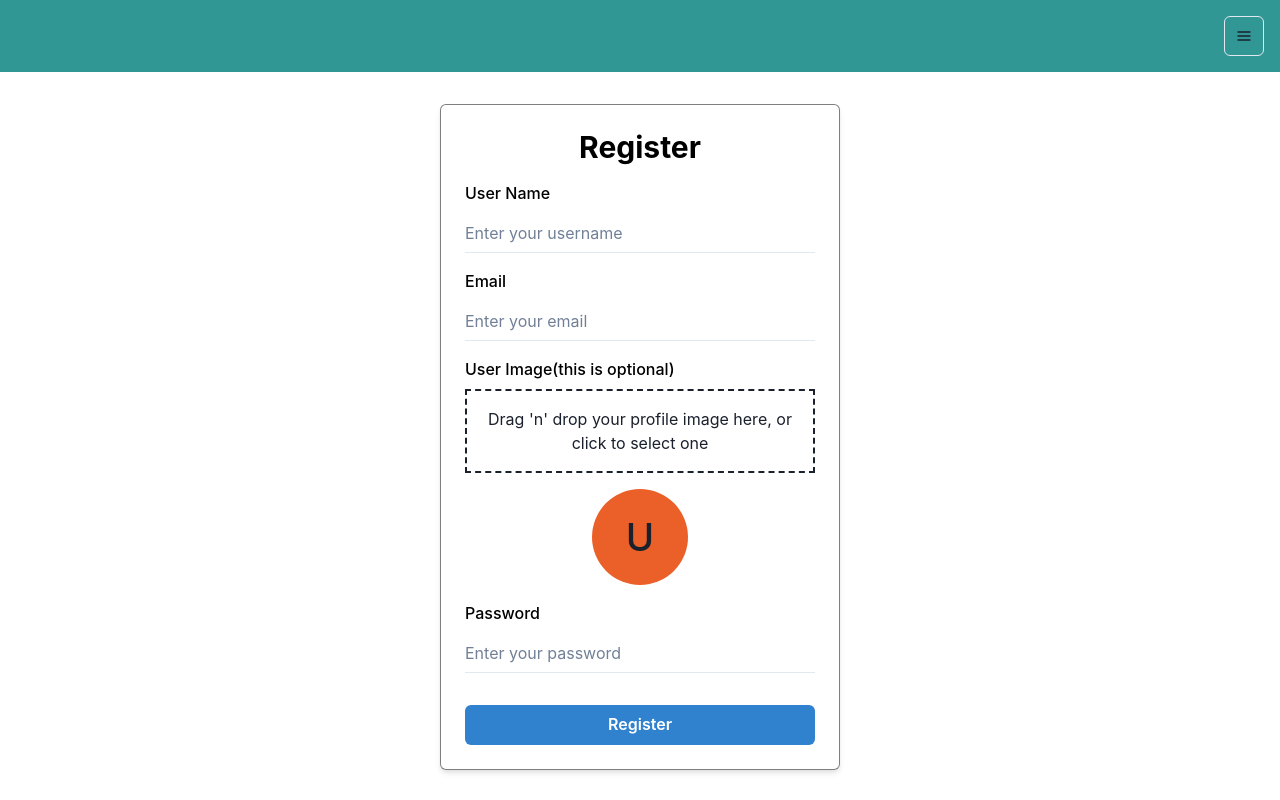
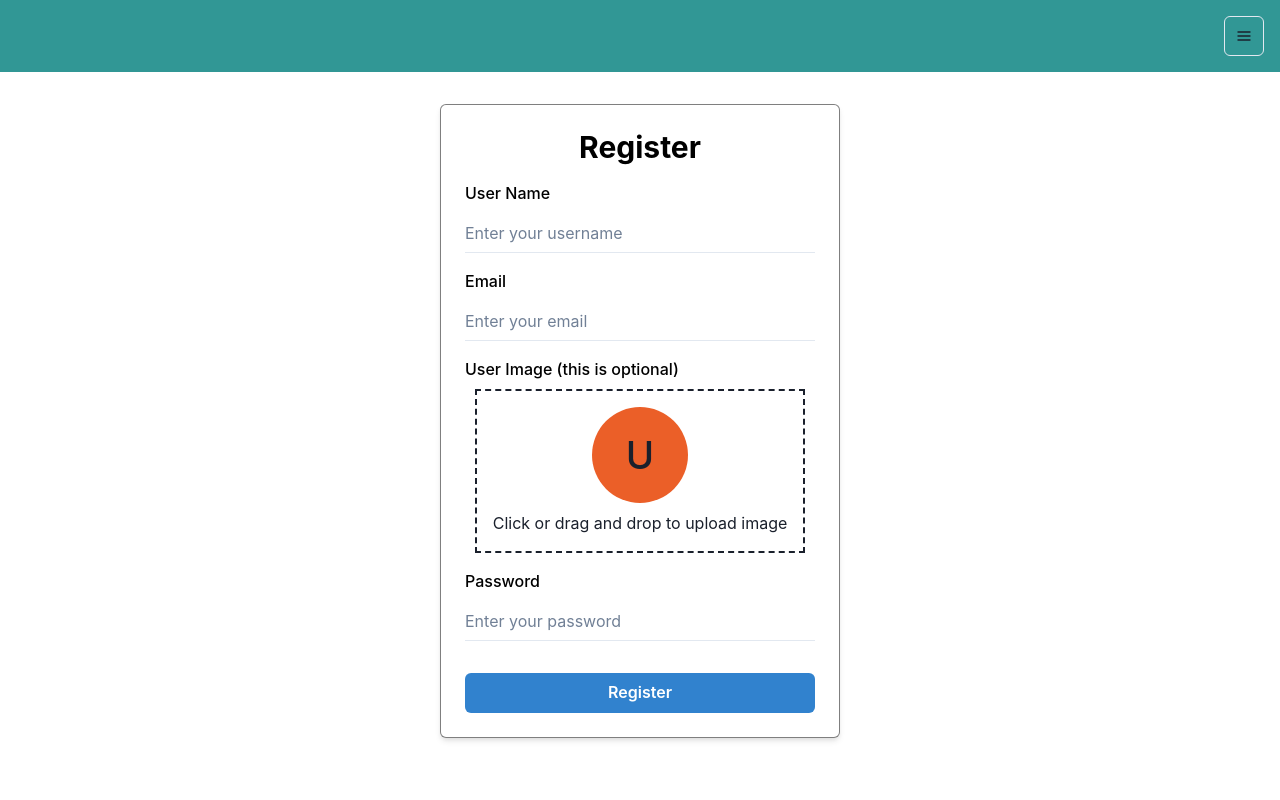
Before and after one commit to HussainALAradi5/books_builds_minds, a React (Vite) app in the folder client/: page /register in a window 1280 px wide. Built offline with nearby package versions, Linux system fonts and the light colour scheme; no server answers.

Commit message:
create the UserAvater component to have clean code for it

```diff
--- a/client/src/components/Form.jsx
+++ b/client/src/components/Form.jsx
@@ -5,14 +5,13 @@ import {
   Input,
   Heading,
   useColorMode,
-  Avatar,
   Text
 } from '@chakra-ui/react'
 import { useState } from 'react'
-import { useDropzone } from 'react-dropzone'
 import { authenticate, setUserToken, setUserData } from '../services/auth'
 import Button from '../components/Button'
 import Notifications from './Notifications'
+import UserAvatar from './UserAvater'
 
 const Form = ({ isRegister }) => {
   const { colorMode } = useColorMode()
@@ -39,13 +38,7 @@ const Form = ({ isRegister }) => {
     })
   }
 
-  const onDrop = (acceptedFiles, rejectedFiles) => {
-    if (rejectedFiles.length > 0) {
-      setErrorMessage('Only image files are accepted.')
-      return
-    }
-
-    const file = acceptedFiles[0]
+  const handleImageUpload = (file) => {
     setFormData((prevState) => ({
       ...prevState,
       user_image: file
@@ -122,13 +115,6 @@ const Form = ({ isRegister }) => {
     variant: 'flushed'
   }
 
-  const { getRootProps, getInputProps } = useDropzone({
-    onDrop,
-    accept: {
-      'image/*': []
-    }
-  })
-
   return (
     <Box {...boxStyle}>
       <Heading {...headingStyle}>{isRegister ? 'Register' : 'Login'}</Heading>
@@ -153,34 +139,13 @@ const Form = ({ isRegister }) => {
               {...inputStyle}
             />
             <FormLabel {...formLabelStyle}>
-              User Image(this is optional)
+              User Image (this is optional)
             </FormLabel>
-            <Box
-              {...getRootProps()}
-              border="2px dashed"
-              p={4}
-              textAlign="center"
-              mb={4}
-            >
-              <input {...getInputProps()} />
-              <p>
-                Drag 'n' drop your profile image here, or click to select one
-              </p>
-            </Box>
-            {/* Display error message if there is one */}
+            <UserAvatar
+              name={formData.user_name || 'User'}
+              onImageUpload={handleImageUpload}
+            />
             {errorMessage && <Text color="red.500">{errorMessage}</Text>}
-            {/* Display the Avatar */}
-            <Box display="flex" justifyContent="center" mb={4}>
-              <Avatar
-                size="xl"
-                name={formData.user_name || 'User'}
-                src={
-                  formData.user_image
-                    ? URL.createObjectURL(formData.user_image)
-                    : undefined
-                }
-              />
-            </Box>
           </>
         )}
         {!isRegister && (
--- /dev/null
+++ b/client/src/components/UserAvater.jsx
@@ -0,0 +1,42 @@
+import { Avatar, Box, Text, Button } from '@chakra-ui/react'
+import { useDropzone } from 'react-dropzone'
+import { useState } from 'react'
+
+const UserAvatar = ({ name, onImageUpload }) => {
+  const [image, setImage] = useState(null)
+  const { getRootProps, getInputProps } = useDropzone({
+    accept: {
+      'image/*': []
+    },
+    onDrop: (acceptedFiles) => {
+      const file = acceptedFiles[0]
+      setImage(file)
+      onImageUpload(file)
+    }
+  })
+
+  return (
+    <Box display="flex" flexDirection="column" alignItems="center">
+      <Box
+        {...getRootProps()}
+        border="2px dashed"
+        p={4}
+        textAlign="center"
+        mb={4}
+        cursor="pointer"
+      >
+        <input {...getInputProps()} />
+        <Avatar
+          size="xl"
+          name={name || 'User'}
+          src={image ? URL.createObjectURL(image) : undefined}
+        />
+        <Text mt={2}>
+          {image ? 'Re-upload image' : 'Click or drag and drop to upload image'}
+        </Text>
+      </Box>
+    </Box>
+  )
+}
+
+export default UserAvatar
```
